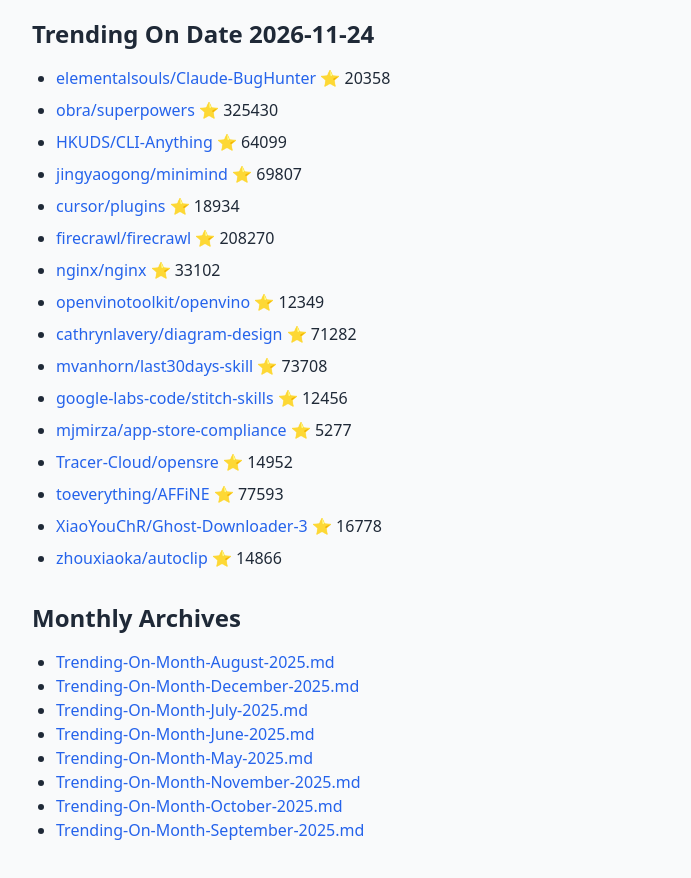
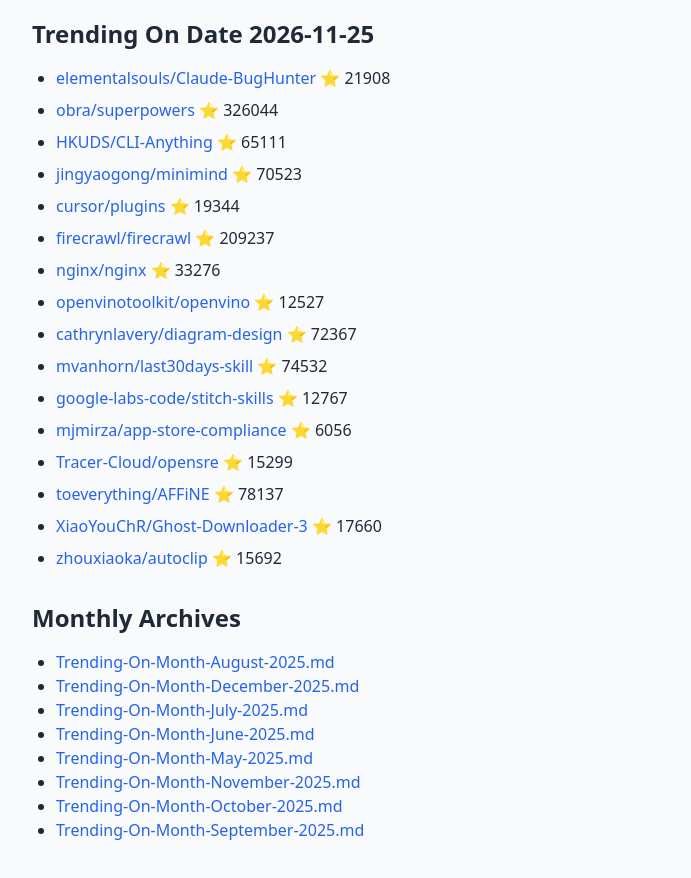
Before and after one commit to maheshndev/Trending-Repositories, a plain HTML site: page index.html in a window 1280 px wide. Shown: the part 70-948 px from the top of the page, without its empty margins (160-851 px from the left). Drawn offline with nearby package versions, Linux system fonts and the light colour scheme.

Commit message:
Daily trending update 2026-11-25

```diff
--- a/index.html
+++ b/index.html
@@ -9,24 +9,24 @@
 <body class="bg-gray-50 text-gray-800 p-6">
 <div class="max-w-4xl mx-auto">
 <h1 class="text-4xl font-bold mb-6">GitHub Daily Trending Repositories</h1>
-<h2 class='text-2xl font-bold mt-6 mb-4'>Trending On Date 2026-11-24</h2>
+<h2 class='text-2xl font-bold mt-6 mb-4'>Trending On Date 2026-11-25</h2>
 <ul class='list-disc ml-6 mb-6'>
-<li class='mb-2'><a href='https://github.com/elementalsouls/Claude-BugHunter' class='text-blue-600 hover:underline'>elementalsouls/Claude-BugHunter</a> ⭐ 20358</li>
-<li class='mb-2'><a href='https://github.com/obra/superpowers' class='text-blue-600 hover:underline'>obra/superpowers</a> ⭐ 325430</li>
-<li class='mb-2'><a href='https://github.com/HKUDS/CLI-Anything' class='text-blue-600 hover:underline'>HKUDS/CLI-Anything</a> ⭐ 64099</li>
-<li class='mb-2'><a href='https://github.com/jingyaogong/minimind' class='text-blue-600 hover:underline'>jingyaogong/minimind</a> ⭐ 69807</li>
-<li class='mb-2'><a href='https://github.com/cursor/plugins' class='text-blue-600 hover:underline'>cursor/plugins</a> ⭐ 18934</li>
-<li class='mb-2'><a href='https://github.com/firecrawl/firecrawl' class='text-blue-600 hover:underline'>firecrawl/firecrawl</a> ⭐ 208270</li>
-<li class='mb-2'><a href='https://github.com/nginx/nginx' class='text-blue-600 hover:underline'>nginx/nginx</a> ⭐ 33102</li>
-<li class='mb-2'><a href='https://github.com/openvinotoolkit/openvino' class='text-blue-600 hover:underline'>openvinotoolkit/openvino</a> ⭐ 12349</li>
-<li class='mb-2'><a href='https://github.com/cathrynlavery/diagram-design' class='text-blue-600 hover:underline'>cathrynlavery/diagram-design</a> ⭐ 71282</li>
-<li class='mb-2'><a href='https://github.com/mvanhorn/last30days-skill' class='text-blue-600 hover:underline'>mvanhorn/last30days-skill</a> ⭐ 73708</li>
-<li class='mb-2'><a href='https://github.com/google-labs-code/stitch-skills' class='text-blue-600 hover:underline'>google-labs-code/stitch-skills</a> ⭐ 12456</li>
-<li class='mb-2'><a href='https://github.com/mjmirza/app-store-compliance' class='text-blue-600 hover:underline'>mjmirza/app-store-compliance</a> ⭐ 5277</li>
-<li class='mb-2'><a href='https://github.com/Tracer-Cloud/opensre' class='text-blue-600 hover:underline'>Tracer-Cloud/opensre</a> ⭐ 14952</li>
-<li class='mb-2'><a href='https://github.com/toeverything/AFFiNE' class='text-blue-600 hover:underline'>toeverything/AFFiNE</a> ⭐ 77593</li>
-<li class='mb-2'><a href='https://github.com/XiaoYouChR/Ghost-Downloader-3' class='text-blue-600 hover:underline'>XiaoYouChR/Ghost-Downloader-3</a> ⭐ 16778</li>
-<li class='mb-2'><a href='https://github.com/zhouxiaoka/autoclip' class='text-blue-600 hover:underline'>zhouxiaoka/autoclip</a> ⭐ 14866</li>
+<li class='mb-2'><a href='https://github.com/elementalsouls/Claude-BugHunter' class='text-blue-600 hover:underline'>elementalsouls/Claude-BugHunter</a> ⭐ 21908</li>
+<li class='mb-2'><a href='https://github.com/obra/superpowers' class='text-blue-600 hover:underline'>obra/superpowers</a> ⭐ 326044</li>
+<li class='mb-2'><a href='https://github.com/HKUDS/CLI-Anything' class='text-blue-600 hover:underline'>HKUDS/CLI-Anything</a> ⭐ 65111</li>
+<li class='mb-2'><a href='https://github.com/jingyaogong/minimind' class='text-blue-600 hover:underline'>jingyaogong/minimind</a> ⭐ 70523</li>
+<li class='mb-2'><a href='https://github.com/cursor/plugins' class='text-blue-600 hover:underline'>cursor/plugins</a> ⭐ 19344</li>
+<li class='mb-2'><a href='https://github.com/firecrawl/firecrawl' class='text-blue-600 hover:underline'>firecrawl/firecrawl</a> ⭐ 209237</li>
+<li class='mb-2'><a href='https://github.com/nginx/nginx' class='text-blue-600 hover:underline'>nginx/nginx</a> ⭐ 33276</li>
+<li class='mb-2'><a href='https://github.com/openvinotoolkit/openvino' class='text-blue-600 hover:underline'>openvinotoolkit/openvino</a> ⭐ 12527</li>
+<li class='mb-2'><a href='https://github.com/cathrynlavery/diagram-design' class='text-blue-600 hover:underline'>cathrynlavery/diagram-design</a> ⭐ 72367</li>
+<li class='mb-2'><a href='https://github.com/mvanhorn/last30days-skill' class='text-blue-600 hover:underline'>mvanhorn/last30days-skill</a> ⭐ 74532</li>
+<li class='mb-2'><a href='https://github.com/google-labs-code/stitch-skills' class='text-blue-600 hover:underline'>google-labs-code/stitch-skills</a> ⭐ 12767</li>
+<li class='mb-2'><a href='https://github.com/mjmirza/app-store-compliance' class='text-blue-600 hover:underline'>mjmirza/app-store-compliance</a> ⭐ 6056</li>
+<li class='mb-2'><a href='https://github.com/Tracer-Cloud/opensre' class='text-blue-600 hover:underline'>Tracer-Cloud/opensre</a> ⭐ 15299</li>
+<li class='mb-2'><a href='https://github.com/toeverything/AFFiNE' class='text-blue-600 hover:underline'>toeverything/AFFiNE</a> ⭐ 78137</li>
+<li class='mb-2'><a href='https://github.com/XiaoYouChR/Ghost-Downloader-3' class='text-blue-600 hover:underline'>XiaoYouChR/Ghost-Downloader-3</a> ⭐ 17660</li>
+<li class='mb-2'><a href='https://github.com/zhouxiaoka/autoclip' class='text-blue-600 hover:underline'>zhouxiaoka/autoclip</a> ⭐ 15692</li>
 </ul>
 
 <h2 class='text-2xl font-bold mt-8 mb-4'>Monthly Archives</h2>
```
Also changed, not shown: old/November-2026.html (+17 -17 lines), 1 other file.
